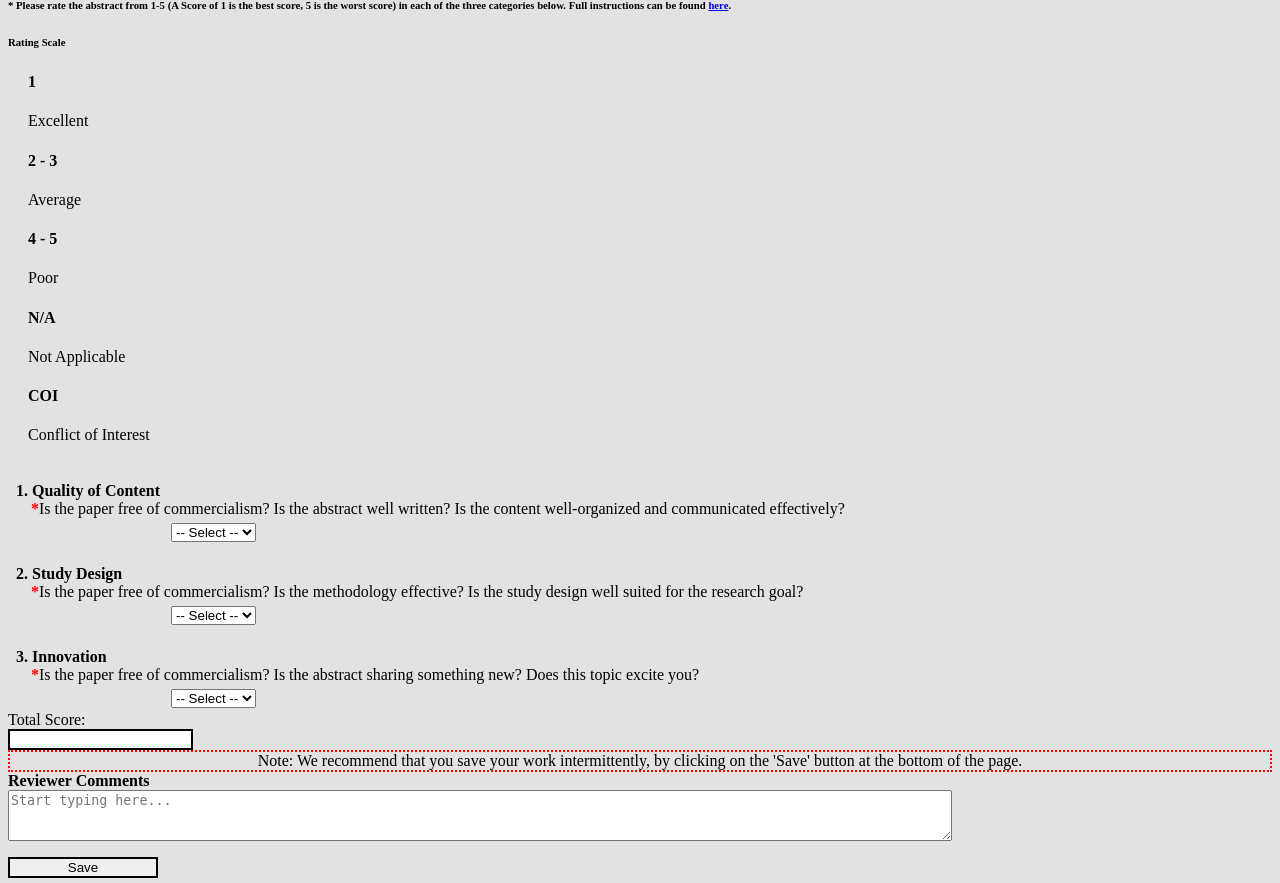
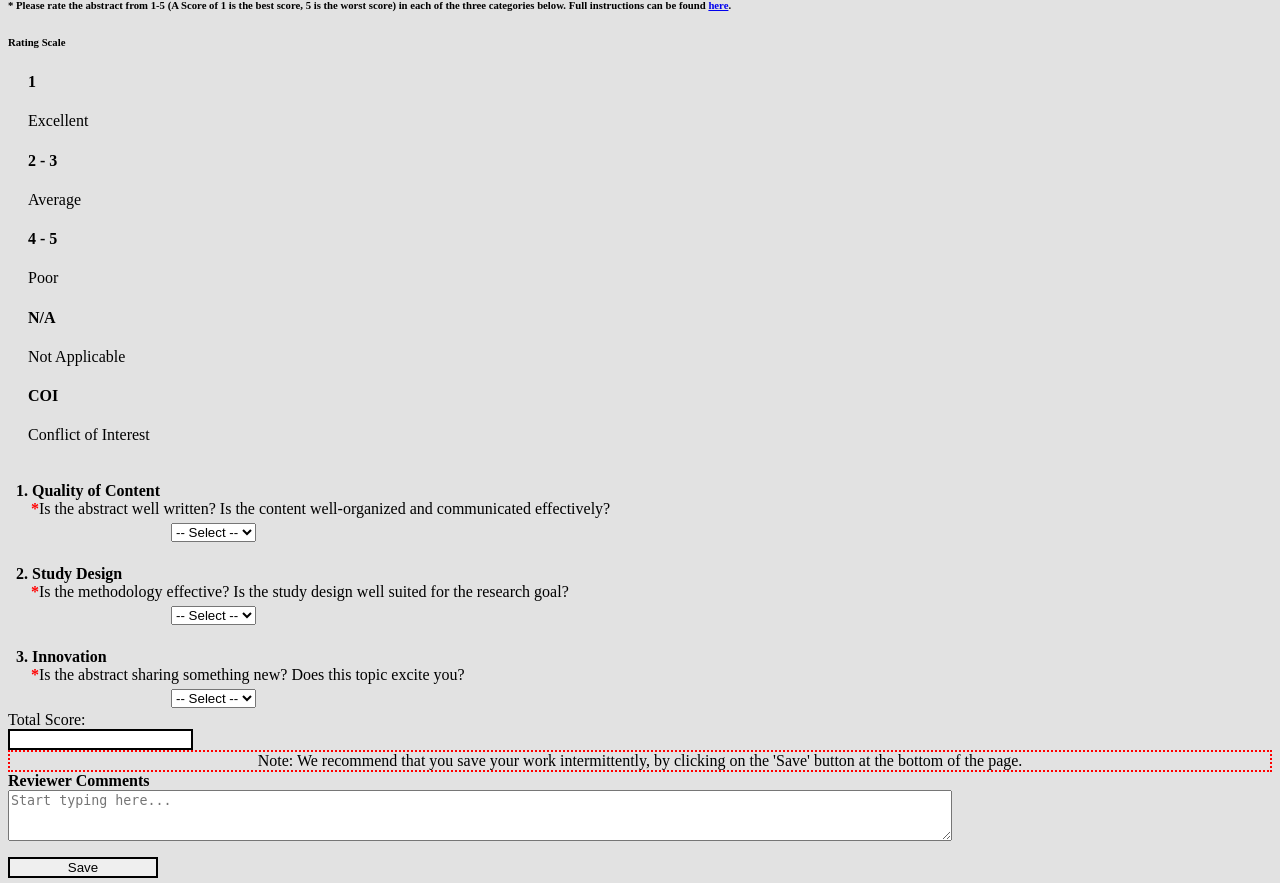
Before and after one commit to slive3718/abstract_imast, a CodeIgniter 4 app: template app/Views/reviewer/review_abstract.php in a window 1280 px wide. Shown: the part 1683-2566 px from the top of the page. Run offline with PHP 8.4 and a stand-in for CodeIgniter, Linux system fonts and the light colour scheme; the template is opened without the code that fills it, so the values that code supplies are empty; some libraries are stand-ins or nearby versions.

Commit message:
Update review_abstract.php

```diff
--- a/app/Views/reviewer/review_abstract.php
+++ b/app/Views/reviewer/review_abstract.php
@@ -304,7 +304,7 @@
                                 <tr>
                                     <td>
                                         <div style="margin-left:5px"><strong>1.	Quality of Content</strong></div>
-                                        <div style="margin-left:20px;margin-bottom:5px"><strong><font color="red">*</font></strong>Is the paper free of commercialism? Is the abstract well written? Is the content well-organized and communicated effectively?</div>
+                                        <div style="margin-left:20px;margin-bottom:5px"><strong><font color="red">*</font></strong>Is the abstract well written? Is the content well-organized and communicated effectively?</div>
                                         <div style="margin-left:160px;">
                                             <select name="review_question_1" id="review_question_1" class="requiredSelect form-control border border-primary abstractReviewsScores">
                                                 <?= !empty($abstract_reviews) ? populateOptions($abstract_reviews['review_question_1']) : populateOptions() ?>
@@ -315,7 +315,7 @@
                                 <tr>
                                     <td>
                                         <div style="margin-left:5px"><strong>2.	Study Design</strong></div>
-                                        <div style="margin-left:20px;margin-bottom:5px"><strong><font color="red">*</font></strong>Is the paper free of commercialism? Is the methodology effective? Is the study design well suited for the research goal?</div>
+                                        <div style="margin-left:20px;margin-bottom:5px"><strong><font color="red">*</font></strong>Is the methodology effective? Is the study design well suited for the research goal?</div>
                                         <div style="margin-left:160px;">
                                             <select name="review_question_2" id="review_question_2" class="requiredSelect form-control border border-primary abstractReviewsScores">
                                                 <?= !empty($abstract_reviews) ? populateOptions($abstract_reviews['review_question_2']) : populateOptions() ?>
@@ -326,7 +326,7 @@
                                 <tr>
                                     <td>
                                         <div style="margin-left:5px"><strong>3.	Innovation </strong></div>
-                                        <div style="margin-left:20px;margin-bottom:5px"><strong><font color="red">*</font></strong>Is the paper free of commercialism? Is the abstract sharing something new? Does this topic excite you?</div>
+                                        <div style="margin-left:20px;margin-bottom:5px"><strong><font color="red">*</font></strong>Is the abstract sharing something new? Does this topic excite you?</div>
                                         <div style="margin-left:160px;">
                                             <select name="review_question_3" id="review_question_3" class="requiredSelect form-control border border-primary abstractReviewsScores">
                                                 <?= !empty($abstract_reviews) ? populateOptions($abstract_reviews['review_question_3']) : populateOptions() ?>
```
